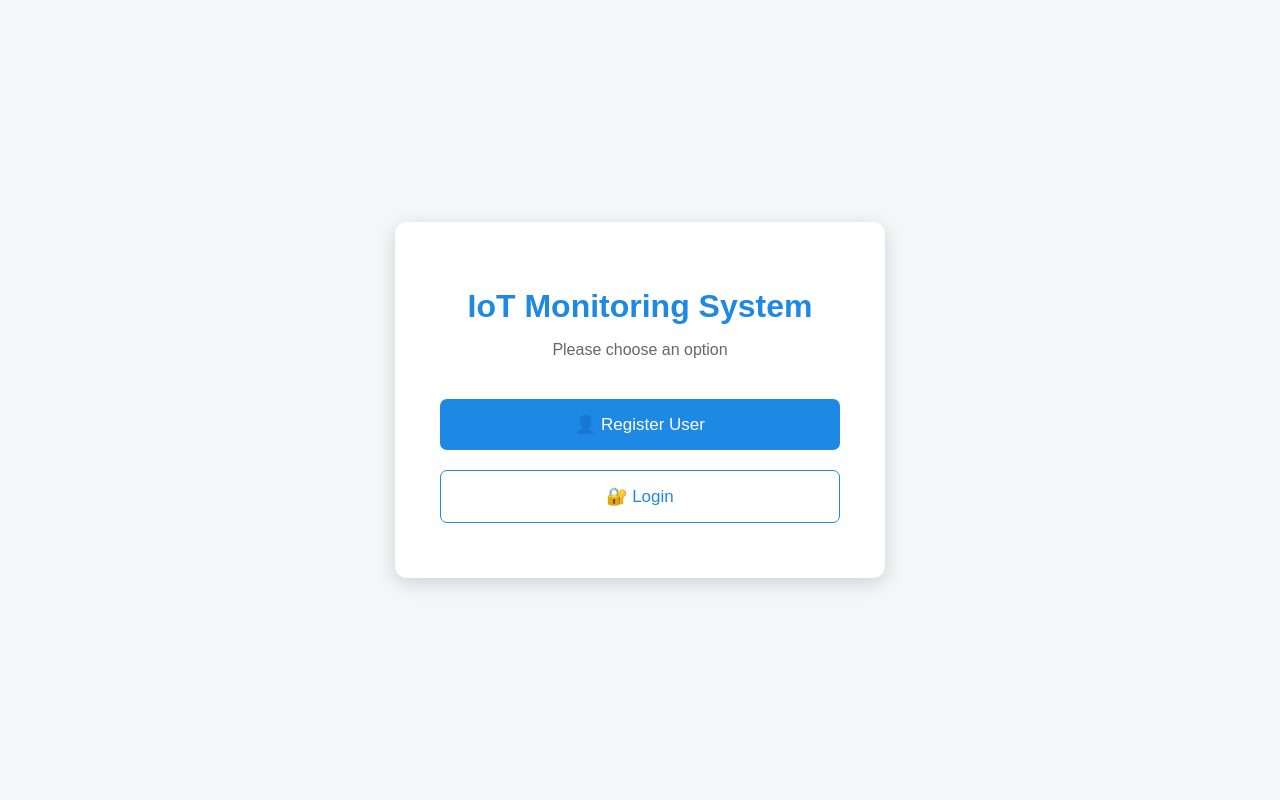
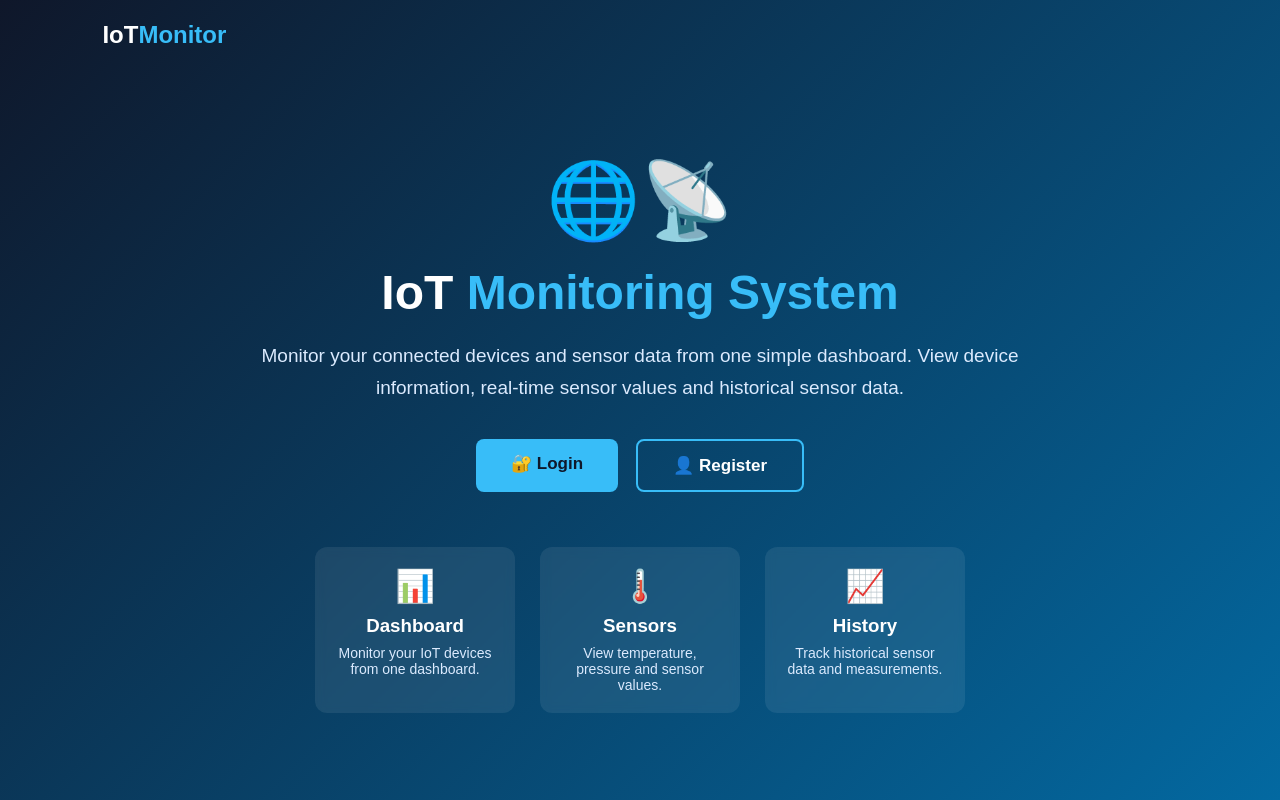
Before and after one commit to prabha-revol/Login_System, a FastAPI app: page / in a window 1280 px wide. Run offline with FastAPI, Linux system fonts and the light colour scheme.

Commit message:
Update index.html

```diff
--- a/templates/index.html
+++ b/templates/index.html
@@ -1,6 +1,5 @@
 <!DOCTYPE html>
 <html lang="en">
-
 <head>
     <meta charset="UTF-8">
     <meta name="viewport" content="width=device-width, initial-scale=1.0">
@@ -8,132 +7,276 @@
     <title>IoT Monitoring System</title>
 
     <style>
+        * {
+            box-sizing: border-box;
+            margin: 0;
+            padding: 0;
+        }
 
         body {
-            margin: 0;
             font-family: Arial, sans-serif;
-            background: #f4f6f8;
-
-            display: flex;
-            justify-content: center;
-            align-items: center;
-
-            height: 100vh;
+            min-height: 100vh;
+            background: linear-gradient(135deg, #0f172a, #0369a1);
+            color: white;
         }
 
-        .container {
-            background: white;
-            padding: 45px;
-            width: 400px;
+        .navbar {
+            height: 70px;
+            display: flex;
+            align-items: center;
+            justify-content: space-between;
+            padding: 0 8%;
+        }
 
+        .logo {
+            font-size: 24px;
+            font-weight: bold;
+        }
+
+        .logo span {
+            color: #38bdf8;
+        }
+
+        .hero {
+            min-height: calc(100vh - 70px);
+            display: flex;
+            align-items: center;
+            justify-content: center;
             text-align: center;
+            padding: 40px 20px;
+        }
 
-            border-radius: 12px;
+        .hero-content {
+            max-width: 800px;
+        }
 
-            box-shadow:
-                0 5px 20px rgba(0,0,0,0.15);
+        .iot-icon {
+            font-size: 75px;
+            margin-bottom: 20px;
         }
 
         h1 {
-            color: #1e88e5;
+            font-size: 48px;
+            margin-bottom: 20px;
+        }
+
+        h1 span {
+            color: #38bdf8;
+        }
+
+        .description {
+            font-size: 19px;
+            line-height: 1.7;
+            color: #dbeafe;
+            margin-bottom: 35px;
+        }
+
+        .buttons {
+            display: flex;
+            justify-content: center;
+            gap: 18px;
+            flex-wrap: wrap;
+        }
+
+        .btn {
+            text-decoration: none;
+            padding: 14px 35px;
+            border-radius: 8px;
+            font-size: 17px;
+            font-weight: bold;
+            transition: 0.3s;
+        }
+
+        .login-btn {
+            background: #38bdf8;
+            color: #0f172a;
+        }
+
+        .login-btn:hover {
+            background: #7dd3fc;
+            transform: translateY(-2px);
+        }
+
+        .register-btn {
+            border: 2px solid #38bdf8;
+            color: white;
+        }
+
+        .register-btn:hover {
+            background: #38bdf8;
+            color: #0f172a;
+            transform: translateY(-2px);
+        }
+
+        .features {
+            margin-top: 55px;
+            display: flex;
+            justify-content: center;
+            gap: 25px;
+            flex-wrap: wrap;
+        }
+
+        .feature {
+            width: 200px;
+            padding: 20px;
+            background: rgba(255,255,255,0.08);
+            border-radius: 12px;
+            backdrop-filter: blur(5px);
+        }
+
+        .feature-icon {
+            font-size: 32px;
             margin-bottom: 10px;
         }
 
-        p {
-            color: #666;
-            margin-bottom: 30px;
+        .feature h3 {
+            margin-bottom: 8px;
         }
 
-        button {
-            width: 100%;
-            padding: 15px;
-
-            margin: 10px 0;
-
-            border: none;
-            border-radius: 7px;
-
-            font-size: 17px;
-
-            cursor: pointer;
+        .feature p {
+            font-size: 14px;
+            color: #dbeafe;
         }
 
-        .register {
-            background: #1e88e5;
-            color: white;
+        @media (max-width: 600px) {
+
+            h1 {
+                font-size: 34px;
             }
 
-        .login {
-            background: white;
-            color: #1e88e5;
-
-            border: 1px solid #1e88e5;
+            .description {
+                font-size: 16px;
             }
 
-        button:hover {
-            opacity: 0.9;
+            .navbar {
+                padding: 0 5%;
             }
-
+        }
     </style>
-
 </head>
 
 <body>
 
-    <div class="container">
+    <!-- NAVBAR -->
+
+    <nav class="navbar">
+
+        <div class="logo">
+            IoT<span>Monitor</span>
+        </div>
+
+    </nav>
+
+
+    <!-- HERO SECTION -->
+
+    <section class="hero">
+
+        <div class="hero-content">
+
+            <div class="iot-icon">
+                🌐📡
+            </div>
 
             <h1>
-            IoT Monitoring System
+                IoT <span>Monitoring System</span>
             </h1>
 
-        <p>
-            Please choose an option
+            <p class="description">
+
+                Monitor your connected devices and sensor data
+                from one simple dashboard.
+
+                View device information, real-time sensor values
+                and historical sensor data.
+
             </p>
 
 
-        <!-- REGISTER -->
+            <!-- LOGIN / REGISTER -->
 
-        <button
-            class="register"
-            onclick="goToRegister()">
+            <div class="buttons">
 
-            👤 Register User
-
-        </button>
+                <a
+                    href="/Login"
+                    class="btn login-btn"
+                >
+                    🔐 Login
+                </a>
 
 
-        <!-- LOGIN -->
-
-        <button
-            class="login"
-            onclick="goToLogin()">
-
-            🔐 Login
-
-        </button>
+                <a
+                    href="/Register"
+                    class="btn register-btn"
+                >
+                    👤 Register
+                </a>
 
             </div>
 
 
-    <script>
+            <!-- FEATURES -->
 
-        function goToRegister() {
+            <div class="features">
 
-            window.location.href =
-                "/Register";
+                <div class="feature">
 
-        }
+                    <div class="feature-icon">
+                        📊
+                    </div>
+
+                    <h3>
+                        Dashboard
+                    </h3>
+
+                    <p>
+                        Monitor your IoT devices
+                        from one dashboard.
+                    </p>
+
+                </div>
 
 
-        function goToLogin() {
+                <div class="feature">
 
-            window.location.href =
-                "/Login";
+                    <div class="feature-icon">
+                        🌡️
+                    </div>
 
-        }
+                    <h3>
+                        Sensors
+                    </h3>
 
-    </script>
+                    <p>
+                        View temperature,
+                        pressure and sensor values.
+                    </p>
+
+                </div>
+
+
+                <div class="feature">
+
+                    <div class="feature-icon">
+                        📈
+                    </div>
+
+                    <h3>
+                        History
+                    </h3>
+
+                    <p>
+                        Track historical sensor
+                        data and measurements.
+                    </p>
+
+                </div>
+
+            </div>
+
+        </div>
+
+    </section>
 
 </body>
-
 </html>
```
Lines whose indentation alone changed are shown as unchanged.
